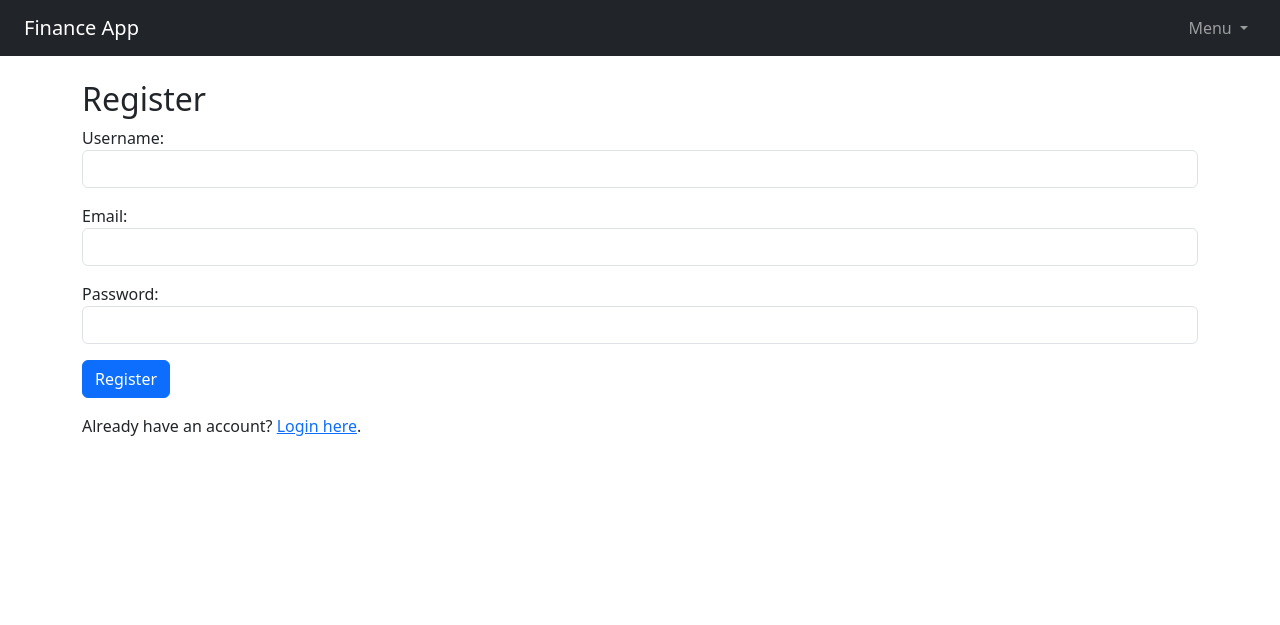
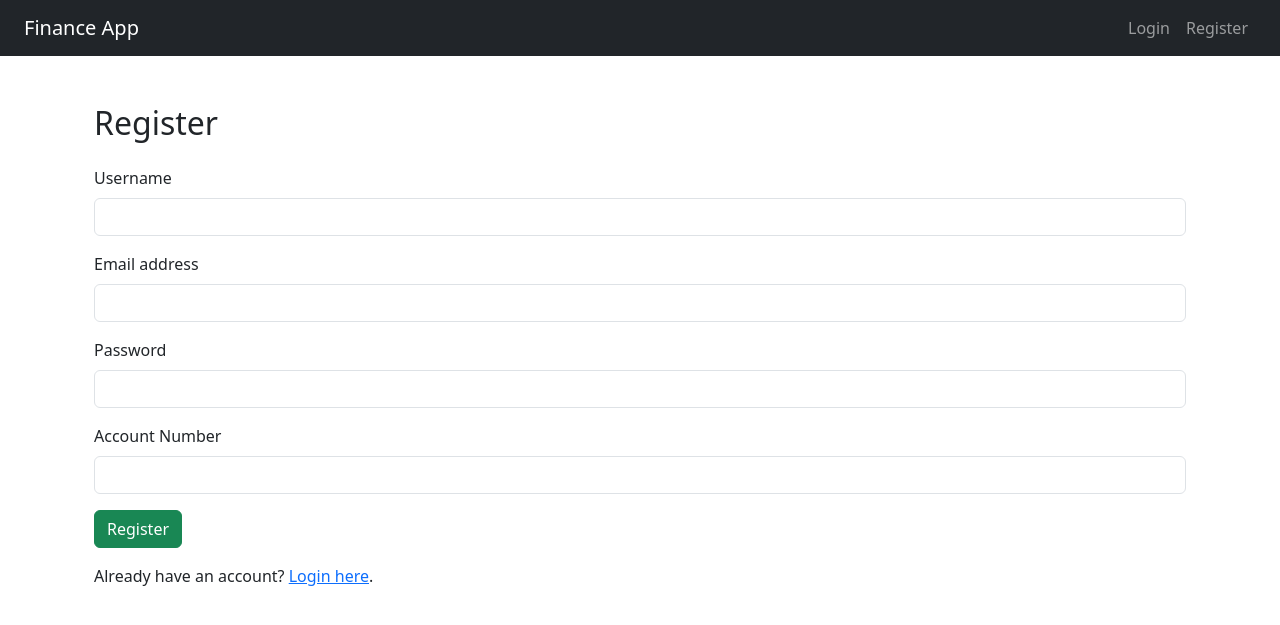
Before and after one commit to ramji-ust/finance_project, a Django app: page / in a window 1280 px wide. Shown: the top 625 px of the page. Run offline with Django 5.2, Linux system fonts and the light colour scheme.

Commit message:
need to fix

```diff
--- a/banking_webapp/forms.py
+++ b/banking_webapp/forms.py
@@ -5,3 +5,7 @@ class DepositForm(forms.Form):
 
 class WithdrawForm(forms.Form):
     amount = forms.DecimalField(label="Amount to withdraw", min_value=1, decimal_places=2)
+
+class LoginForm(forms.Form):
+    username = forms.CharField(max_length=100)
+    password = forms.CharField(widget=forms.PasswordInput)
--- a/banking_webapp/templates/auth/register.html
+++ b/banking_webapp/templates/auth/register.html
@@ -1,24 +1,41 @@
 {% extends 'base.html' %}
 
 {% block content %}
-<h2>Register</h2>
-<form method="post">
+<div class="container mt-5">
+  <h2 class="mb-4">Register</h2>
 
+  {% if messages %}
+    {% for message in messages %}
+      <div class="alert alert-{{ message.tags }}">{{ message }}</div>
+    {% endfor %}
+  {% endif %}
+
+  <form method="post" novalidate>
     {% csrf_token %}
+
     <div class="mb-3">
-<label>Username:</label>
-<input type="text" name="username" class="form-control" required>
+      <label for="username" class="form-label">Username</label>
+      <input type="text" class="form-control" id="username" name="username" required>
     </div>
+
     <div class="mb-3">
-<label>Email:</label>
-<input type="email" name="email" class="form-control" required>
+      <label for="email" class="form-label">Email address</label>
+      <input type="email" class="form-control" id="email" name="email" required>
     </div>
+
     <div class="mb-3">
-<label>Password:</label>
-<input type="password" name="password" class="form-control" required>
+      <label for="password" class="form-label">Password</label>
+      <input type="password" class="form-control" id="password" name="password" required>
     </div>
-<button type="submit" class="btn btn-primary">Register</button>
+
+    <div class="mb-3">
+      <label for="account_number" class="form-label">Account Number</label>
+      <input type="text" class="form-control" id="account_number" name="account_number" required>
+    </div>
+
+    <button type="submit" class="btn btn-success">Register</button>
+
+    <p class="mt-3">Already have an account? <a href="{% url 'login' %}">Login here</a>.</p>
   </form>
-<p class="mt-3">Already have an account? <a href="{% url 'login' %}">Login here</a>.</p>
-
+</div>
 {% endblock %}
--- a/banking_webapp/views.py
+++ b/banking_webapp/views.py
@@ -6,7 +6,7 @@ from django.contrib.auth import authenticate, login, logout
 from django.contrib.auth.models import User
 from django.contrib import messages
 from django.contrib.auth.decorators import login_required
-from .models import BankAccount  # ✅ Make sure you have this model
+from .models import BankAccount, Transaction, UserProfile
 
 # ----- AUTHENTICATION -----
 
@@ -15,31 +15,43 @@ def register_view(request):
         username = request.POST['username']
         email = request.POST['email']
         password = request.POST['password']
+        account_number = request.POST['account_number']
 
         if User.objects.filter(username=username).exists():
             messages.error(request, 'Username already taken')
-            return redirect('register')
+            return render(request, 'auth/register.html')
+
+        if UserProfile.objects.filter(account_number=account_number).exists():
+            messages.error(request, 'Account number already in use')
+            return render(request, 'auth/register.html')
 
         user = User.objects.create_user(username=username, email=email, password=password)
-        BankAccount.objects.create(user=user, account_number=f"AC{user.id}", balance=0)  # Create a blank account
-        messages.success(request, 'Registration successful! Please login.')
+        UserProfile.objects.create(user=user, account_number=account_number)
+
+        messages.success(request, 'Registration successful! Please log in.')
         return redirect('login')
 
     return render(request, 'auth/register.html')
-
 
 def login_view(request):
     if request.method == 'POST':
         username = request.POST['username']
         password = request.POST['password']
+        account_number = request.POST['account_number']
 
         user = authenticate(request, username=username, password=password)
-
         if user is not None:
-            login(request, user)
-            return redirect('dashboard_view')
+            try:
+                profile = UserProfile.objects.get(user=user)
+                if profile.account_number == account_number:
+                    login(request, user)
+                    return redirect('dashboard_view')
+                else:
+                    messages.error(request, 'Incorrect account number.')
+            except UserProfile.DoesNotExist:
+                messages.error(request, 'User profile not found.')
         else:
-            messages.error(request, 'Invalid credentials')
+            messages.error(request, 'Invalid username or password.')
 
     return render(request, 'auth/login.html')
 
@@ -53,46 +65,54 @@ def logout_view(request):
 
 @login_required(login_url='login')
 def dashboard_view(request):
-    try:
-        account = BankAccount.objects.get(user=request.user)
-    except BankAccount.DoesNotExist:
-        messages.error(request, "Bank account not found.")
-        return redirect('logout')
+    # Get or create the user's bank account
+    account, created = BankAccount.objects.get_or_create(user=request.user)
 
+    # Initialize messages and forms
+    message = ''
     deposit_form = DepositForm()
     withdraw_form = WithdrawForm()
-    message = ""
 
-    if request.method == "POST":
-        if "deposit" in request.POST:
+    # Handle POST request for deposit or withdrawal
+    if request.method == 'POST':
+        if 'deposit' in request.POST:
             deposit_form = DepositForm(request.POST)
             if deposit_form.is_valid():
                 amount = deposit_form.cleaned_data['amount']
                 account.balance += amount
                 account.save()
-                message = f"₹{amount} deposited successfully."
-        elif "withdraw" in request.POST:
+                Transaction.objects.create(account=account, transaction_type='deposit', amount=amount)
+                message = f"₹{amount} deposited successfully!"
+
+        elif 'withdraw' in request.POST:
             withdraw_form = WithdrawForm(request.POST)
             if withdraw_form.is_valid():
                 amount = withdraw_form.cleaned_data['amount']
-                if amount <= account.balance:
+                if account.balance >= amount:
                     account.balance -= amount
                     account.save()
-                    message = f"₹{amount} withdrawn successfully."
+                    Transaction.objects.create(account=account, transaction_type='withdraw', amount=amount)
+                    message = f"₹{amount} withdrawn successfully!"
                 else:
-                    message = "Insufficient balance."
+                    message = "Insufficient balance for withdrawal."
+
+    # Get recent transactions
+    transactions = account.transactions.order_by('-timestamp')[:10]
 
     context = {
-        "account": account,
-        "deposit_form": deposit_form,
-        "withdraw_form": withdraw_form,
-        "message": message,
+        'account': account,
+        'deposit_form': deposit_form,
+        'withdraw_form': withdraw_form,
+        'transactions': transactions,
+        'message': message,
     }
-    return render(request, "banking_webapp/dashboard.html", context)
+
+    return render(request, 'banking_webapp/dashboard.html', context)
 
 
 # ----- FINANCE TOOLS -----
 
+@login_required(login_url='login')
 def emi_calculator_view(request):
     emi = None
     error = None
@@ -106,7 +126,7 @@ def emi_calculator_view(request):
             error = str(e)
     return render(request, "banking_webapp/emi_calculator.html", {"emi": emi, "error": error})
 
-
+@login_required(login_url='login')
 def sip_tool(request):
     result = None
     if request.method == 'POST':
@@ -116,7 +136,7 @@ def sip_tool(request):
         result = calculate_sip(monthly_investment, annual_rate, tenure_years)
     return render(request, 'banking_webapp/sip_calculator.html', {'result': result})
 
-
+@login_required(login_url='login')
 def fd_calculator_view(request):
     result = None
     error = None
@@ -130,7 +150,7 @@ def fd_calculator_view(request):
             error = str(e)
     return render(request, "banking_webapp/fd_calculator.html", {"result": result, "error": error})
 
-
+@login_required(login_url='login')
 def rd_calculator_view(request):
     result = None
     error = None
@@ -144,7 +164,7 @@ def rd_calculator_view(request):
             error = str(e)
     return render(request, "banking_webapp/rd_calculator.html", {"result": result, "error": error})
 
-
+@login_required(login_url='login')
 def retirement_corpus_view(request):
     result = None
     error = None
@@ -158,7 +178,7 @@ def retirement_corpus_view(request):
             error = str(e)
     return render(request, "banking_webapp/retirement_corpus_calculator.html", {"result": result, "error": error})
 
-
+@login_required(login_url='login')
 def home_loan_tool(request):
     result = None
     if request.method == 'POST':
@@ -169,7 +189,7 @@ def home_loan_tool(request):
         result = estimate_home_loan_eligibility(income, expenses, loan_term_years, interest_rate)
     return render(request, 'banking_webapp/home_loan.html', {'result': result})
 
-
+@login_required(login_url='login')
 def credit_card_tool(request):
     result = None
     if request.method == 'POST':
@@ -179,7 +199,7 @@ def credit_card_tool(request):
         result = calculate_credit_card_balance(balance, annual_rate, min_payment_percent)
     return render(request, 'banking_webapp/credit_card.html', {'result': result})
 
-
+@login_required(login_url='login')
 def taxable_income_tool(request):
     result = None
     if request.method == 'POST':
@@ -188,7 +208,7 @@ def taxable_income_tool(request):
         result = calculate_taxable_income(gross_income, deductions)
     return render(request, 'banking_webapp/taxable_income.html', {'result': result})
 
-
+@login_required(login_url='login')
 def budget_planner_tool(request):
     result = None
     if request.method == 'POST':
@@ -197,7 +217,7 @@ def budget_planner_tool(request):
         result = plan_budget(income, expenses)
     return render(request, 'banking_webapp/budget_planner.html', {'result': result})
 
-
+@login_required(login_url='login')
 def net_worth_tool(request):
     result = None
     if request.method == 'POST':
--- a/templates/base.html
+++ b/templates/base.html
@@ -14,16 +14,17 @@
 
     <div class="collapse navbar-collapse" id="navbarNav">
       <ul class="navbar-nav ms-auto">
-        <!-- Unified Dropdown Menu -->
+        {% if user.is_authenticated %}
+          <!-- Unified Dropdown Menu for Logged-in Users -->
           <li class="nav-item dropdown">
             <a class="nav-link dropdown-toggle" href="#" id="mainMenuDropdown" role="button" data-bs-toggle="dropdown">
               Menu
             </a>
-          <ul class="dropdown-menu dropdown-menu-end">
+            <ul class="dropdown-menu dropdown-menu-end" aria-labelledby="mainMenuDropdown">
               <li><a class="dropdown-item" href="{% url 'dashboard_view' %}">Dashboard</a></li>
               <li><hr class="dropdown-divider"></li>
               <li><a class="dropdown-item" href="{% url 'emi_calculator_view' %}">EMI Calculator</a></li>
-            <li><a class="dropdown-item" href="{% url 'sip_tool' %}">SIP Calculator</a></li>
+              <li><a class="dropdown-item" href="{% url 'sip_tool' %}">SIP Tool</a></li>
               <li><a class="dropdown-item" href="{% url 'fd_calculator_view' %}">FD Calculator</a></li>
               <li><a class="dropdown-item" href="{% url 'rd_calculator_view' %}">RD Calculator</a></li>
               <li><a class="dropdown-item" href="{% url 'retirement_corpus_view' %}">Retirement Corpus</a></li>
@@ -36,6 +37,15 @@
               <li><a class="dropdown-item text-danger" href="{% url 'logout' %}">Logout</a></li>
             </ul>
           </li>
+        {% else %}
+          <!-- Links for Unauthenticated Users -->
+          <li class="nav-item">
+            <a class="nav-link" href="{% url 'login' %}">Login</a>
+          </li>
+          <li class="nav-item">
+            <a class="nav-link" href="{% url 'register_view' %}">Register</a>
+          </li>
+        {% endif %}
       </ul>
     </div>
   </nav>
```
Also changed, not shown: banking_webapp/models.py (+23 -2 lines), banking_webapp/templates/auth/login.html (+24 -8 lines), banking_webapp/templates/banking_webapp/dashboard.html (+36 -0 lines), banking_webapp/migrations/0002_transaction.py (added), banking_webapp/migrations/0003_userprofile.py (added). Lines whose indentation alone changed are shown as unchanged.
